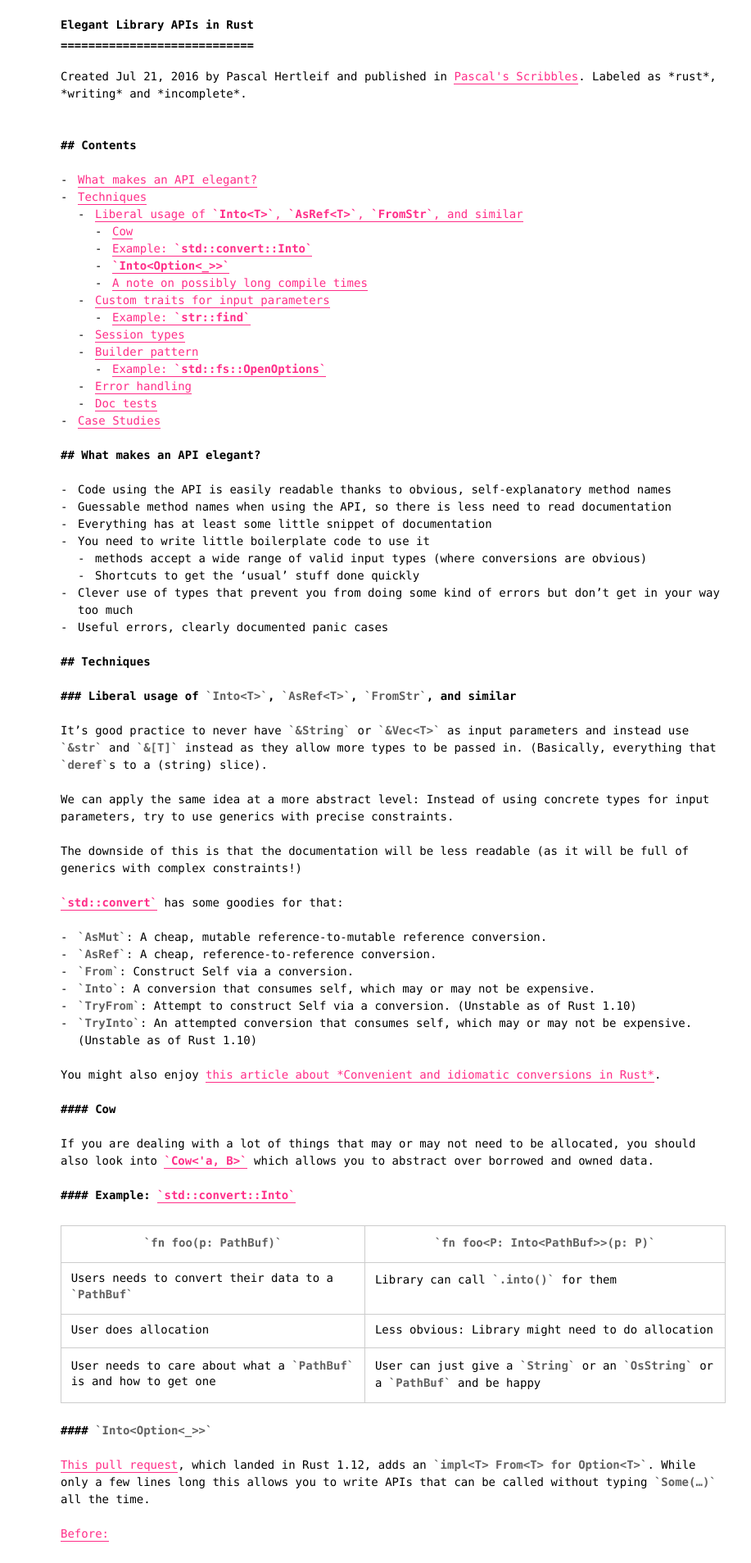
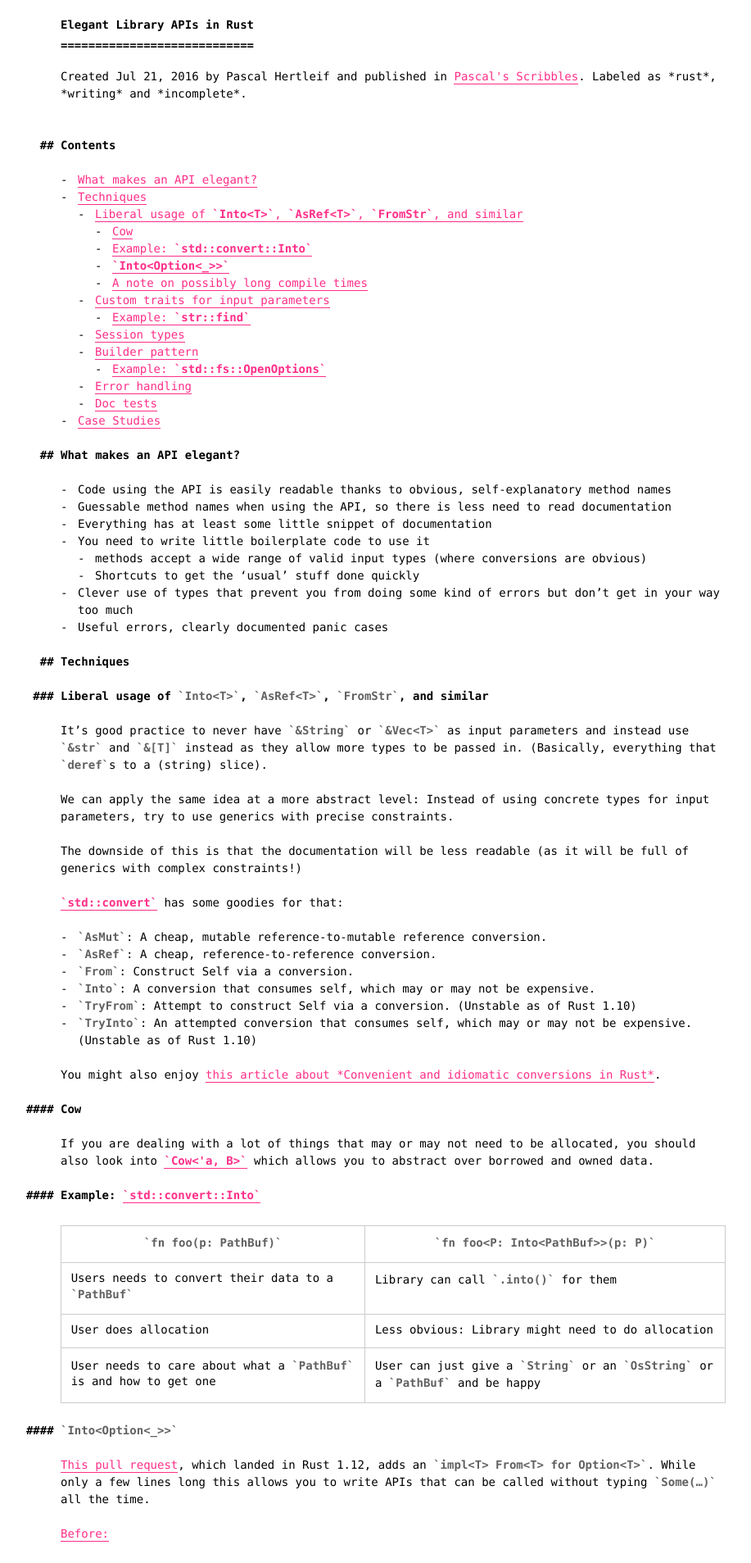
Before and after one commit to killercup/scribbles, a Jekyll site: the page built from _posts/2016-07-21-elegant-apis-in-rust.md, in a window 1280 px wide. Shown: the top 1907 px of the page at 82% size, without its empty margins (160-1077 px from the left). Built offline with Jekyll 4.4.1, drawn with Linux system fonts in a browser that asks for light colours.

Commit message:
Yay! Typography! Headlines! Rejoice!

```diff
--- a/_sass/hack/_layout.scss
+++ b/_sass/hack/_layout.scss
@@ -3,7 +3,7 @@ p {
 }
 
 .container {
-  max-width: 60rem;
+  max-width: $max-width;
   margin: 0 auto;
   padding: 0 1rem;
 }
--- a/_sass/hack/_markdown.scss
+++ b/_sass/hack/_markdown.scss
@@ -86,8 +86,17 @@
 .hack h4:before,
 .hack h5:before,
 .hack h6:before {
+  display: inline;
+
+  @media screen and (min-width: $breakpoint-wide) {
+    display: block;
+    position: absolute;
+    transform: translateX(-100%);
+    padding-right: 0.6rem;
+  }
+}
+.hack h2:before {
   content: "## ";
-  display: inline;
 }
 .hack h3:before {
   content: "### ";
--- a/_sass/hack/_vars.scss
+++ b/_sass/hack/_vars.scss
@@ -11,3 +11,6 @@ $font-family-code: Menlo, Monaco, "Droid Sans", "Lucida Console", "Liberation Mo
 $font-family: $font-family-code;
 
 $lh: 1.5rem; // vertical rhythm
+
+$max-width: 60rem;
+$breakpoint-wide: $max-width + 6rem;
--- a/_sass/hack/components/_media.scss
+++ b/_sass/hack/components/_media.scss
@@ -2,7 +2,7 @@
  * Media
  */
 .media:not(:last-child) {
-  margin-bottom: calc(15/12)rem;
+  margin-bottom: (15 / 12) * 1rem;
 }
 
 .media-left {
```
